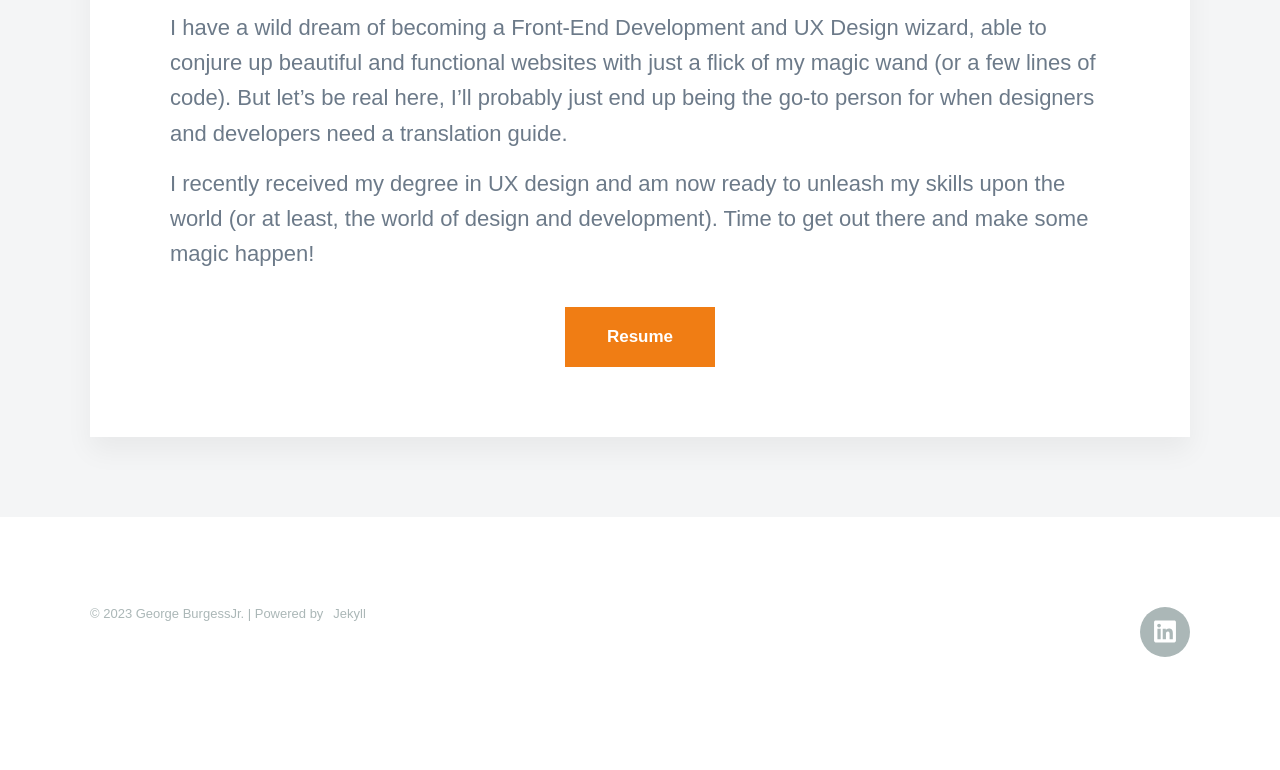
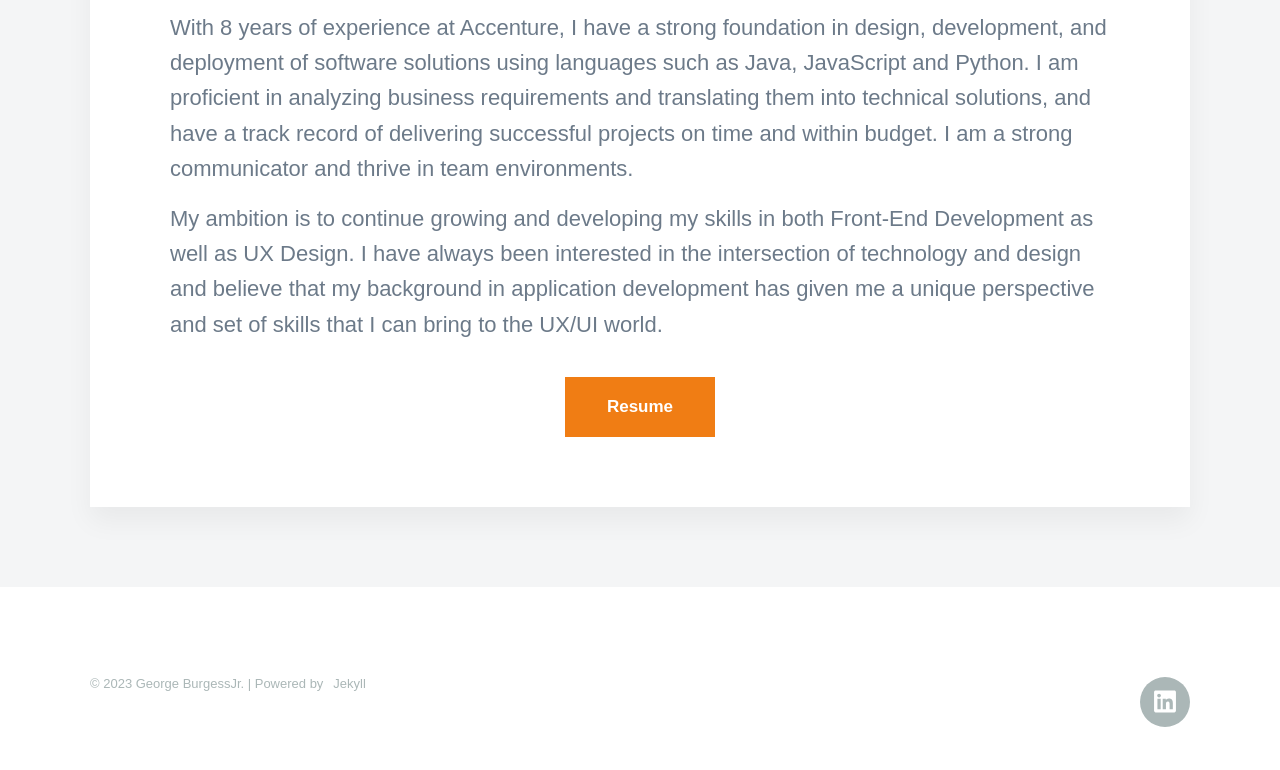
Before and after one commit to GeorgeBurgess0827/Webby, a Jekyll site: the page built from _pages/about.md, in a window 1280 px wide. Shown: the part 557-1327 px from the top of the page. Built offline with Jekyll 4.4.1, drawn with Linux system fonts in a browser that asks for light colours; nearby versions of some CDN libraries; some web fonts are replaced; before the commit the page ends 1257 px from its top, so only the background shows below that.

Commit message:
Update about.md

```diff
--- a/_pages/about.md
+++ b/_pages/about.md
@@ -5,9 +5,9 @@ description:
 featured_image: /images/DSC_0058.jpg
 ---
 
-I have a wild dream of becoming a Front-End Development and UX Design wizard, able to conjure up beautiful and functional websites with just a flick of my magic wand (or a few lines of code). But let's be real here, I'll probably just end up being the go-to person for when designers and developers need a translation guide.
+With 8 years of experience at Accenture, I have a strong foundation in design, development, and deployment of software solutions using languages such as Java, JavaScript and Python. I am proficient in analyzing business requirements and translating them into technical solutions, and have a track record of delivering successful projects on time and within budget. I am a strong communicator and thrive in team environments.
 
-I recently received my degree in UX design and am now ready to unleash my skills upon the world (or at least, the world of design and development). Time to get out there and make some magic happen!
+My ambition is to continue growing and developing my skills in both Front-End Development as well as UX Design. I have always been interested in the intersection of technology and design and believe that my background in application development has given me a unique perspective and set of skills that I can bring to the UX/UI world.
 <br>
 <br>
 
```
